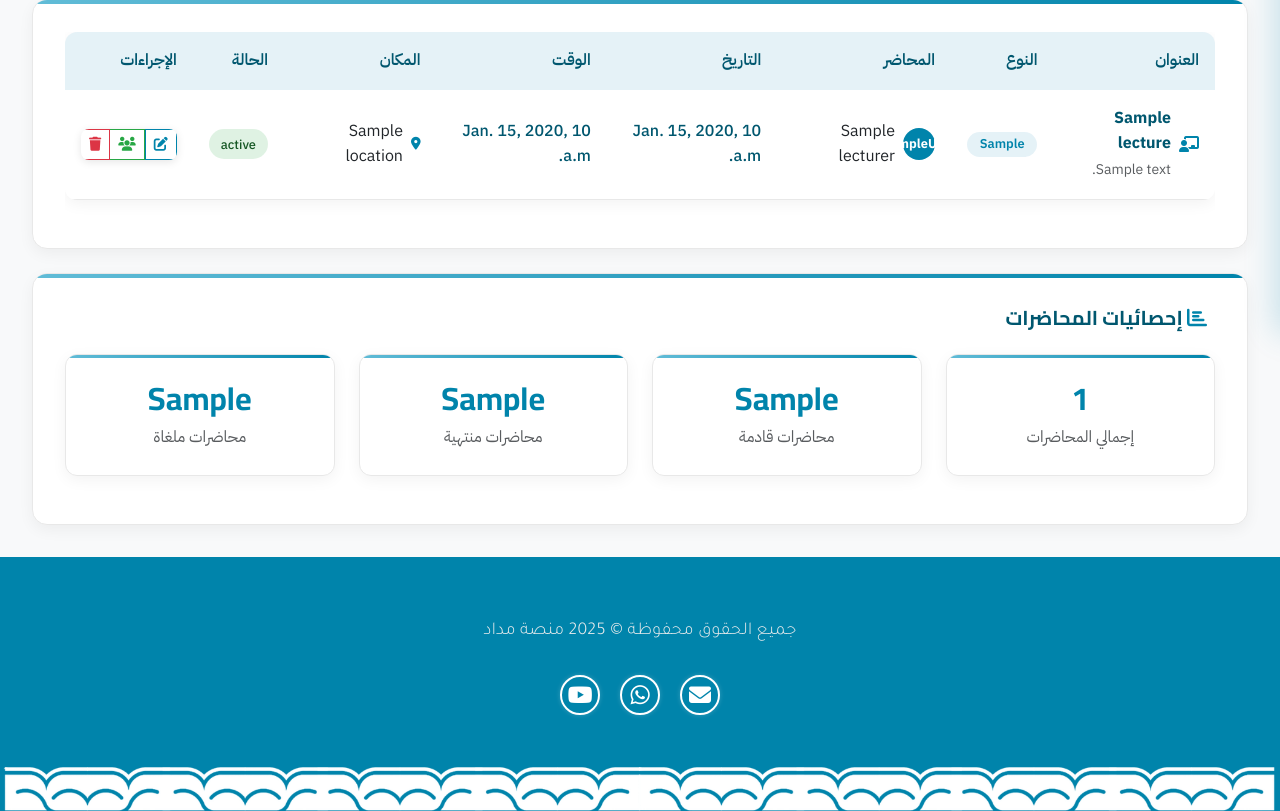
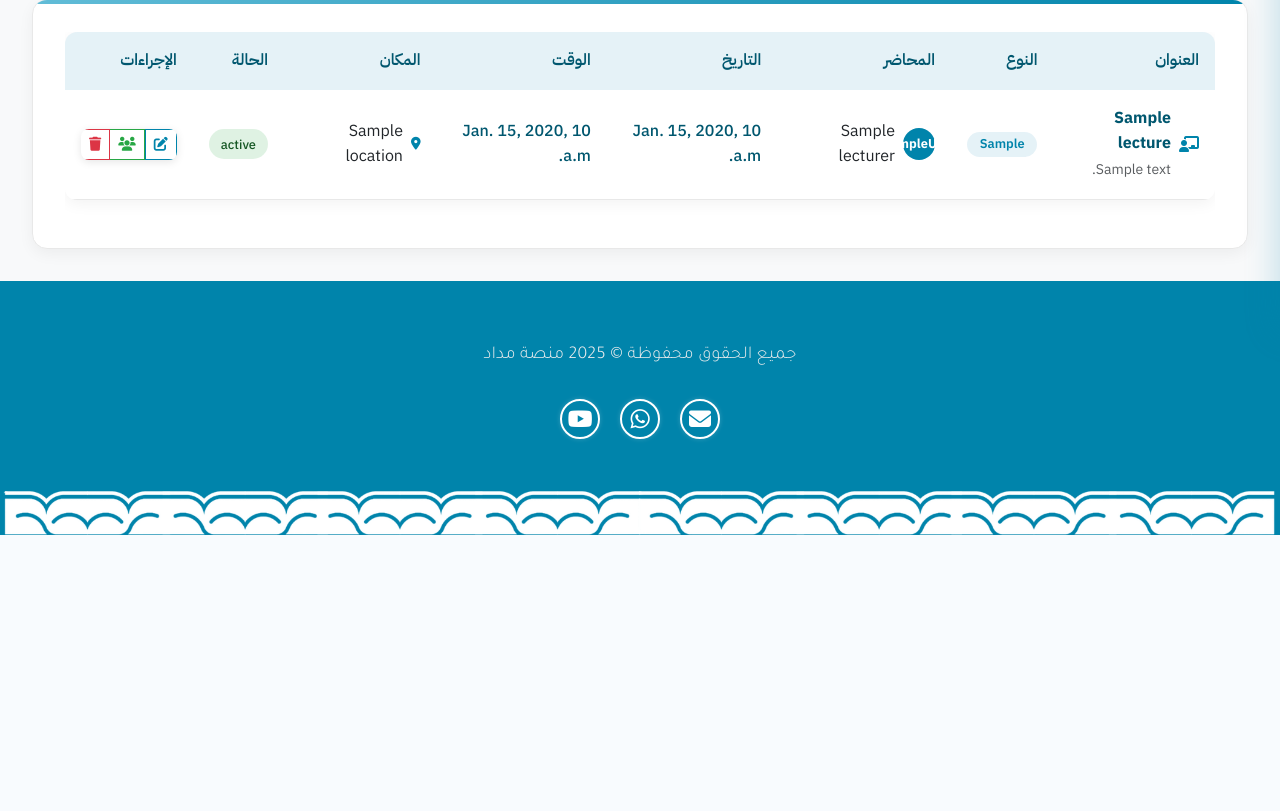
Before and after one commit to jojo-bojo-coder/Islamic_learning_platform, a Django app: template templates/scientific_committee/lecture_management.html in a window 1280 px wide. Shown: the part 467-1278 px from the top of the page. After the commit the page ends 1002 px from the top, so only its background shows below. Run offline with Django 5.2, Linux system fonts and the light colour scheme; the template is opened without the code that fills it: most values are stand-ins (such as "Sample title", 1, 10 or a date in 2020); some web fonts are replaced.

Commit message:
update45

```diff
--- a/templates/scientific_committee/lecture_management.html
+++ b/templates/scientific_committee/lecture_management.html
@@ -199,46 +199,6 @@
         </div>
     </div>
 </div>
-
-<!-- Statistics -->
-{% if lectures %}
-<div class="row mt-4 fade-in-up" style="animation-delay: 0.4s;">
-    <div class="col-12">
-        <div class="dashboard-card">
-            <h5 class="mb-4" style="color: var(--blue-dark);">
-                <i class="fas fa-chart-bar ms-2"></i>
-                إحصائيات المحاضرات
-            </h5>
-            <div class="row text-center">
-                <div class="col-md-3 mb-3">
-                    <div class="stat-card">
-                        <h3 style="color: var(--blue-primary);">{{ total_lectures }}</h3>
-                        <p class="text-muted mb-0">إجمالي المحاضرات</p>
-                    </div>
-                </div>
-                <div class="col-md-3 mb-3">
-                    <div class="stat-card">
-                        <h3 style="color: var(--blue-primary);">{{ upcoming_lectures }}</h3>
-                        <p class="text-muted mb-0">محاضرات قادمة</p>
-                    </div>
-                </div>
-                <div class="col-md-3 mb-3">
-                    <div class="stat-card">
-                        <h3 style="color: var(--blue-primary);">{{ completed_lectures }}</h3>
-                        <p class="text-muted mb-0">محاضرات منتهية</p>
-                    </div>
-                </div>
-                <div class="col-md-3 mb-3">
-                    <div class="stat-card">
-                        <h3 style="color: var(--blue-primary);">{{ cancelled_lectures }}</h3>
-                        <p class="text-muted mb-0">محاضرات ملغاة</p>
-                    </div>
-                </div>
-            </div>
-        </div>
-    </div>
-</div>
-{% endif %}
 {% endblock %}
 
 {% block extra_js %}
```
